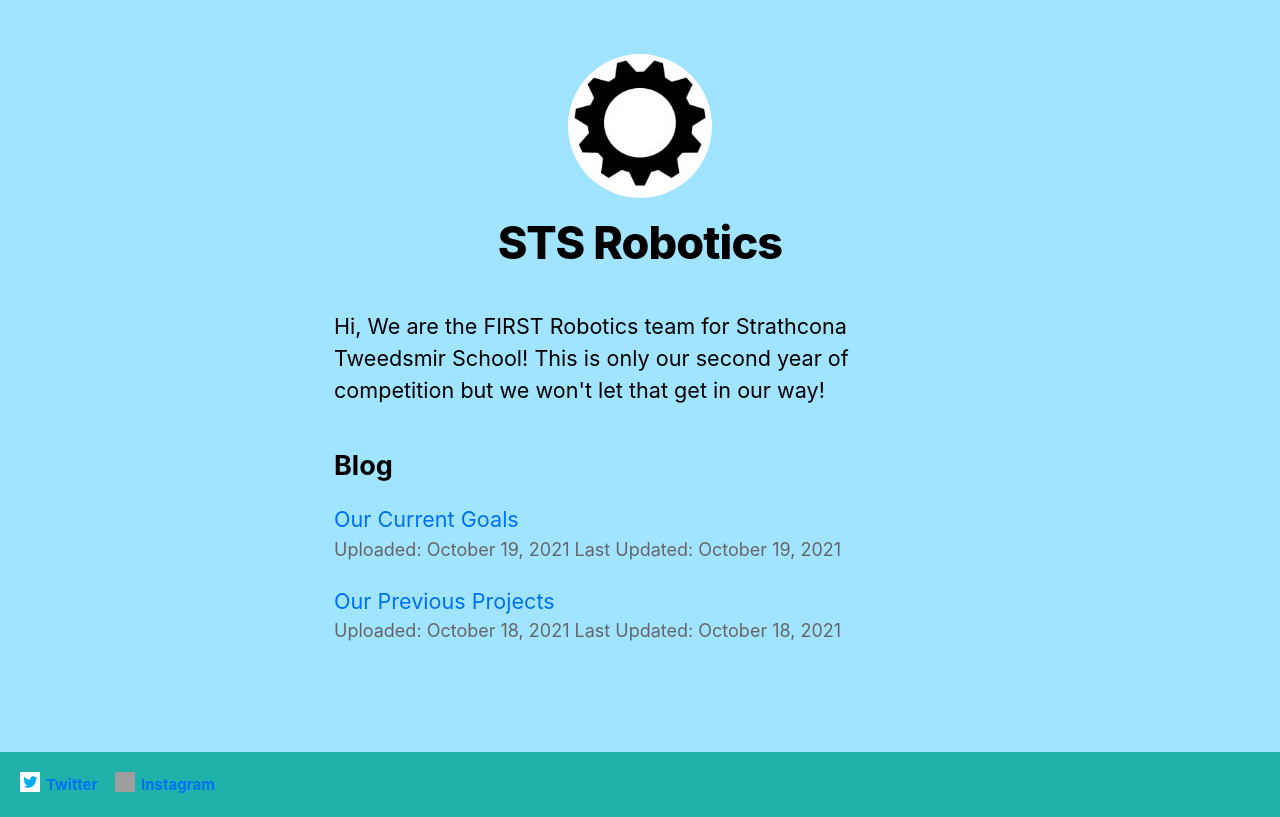
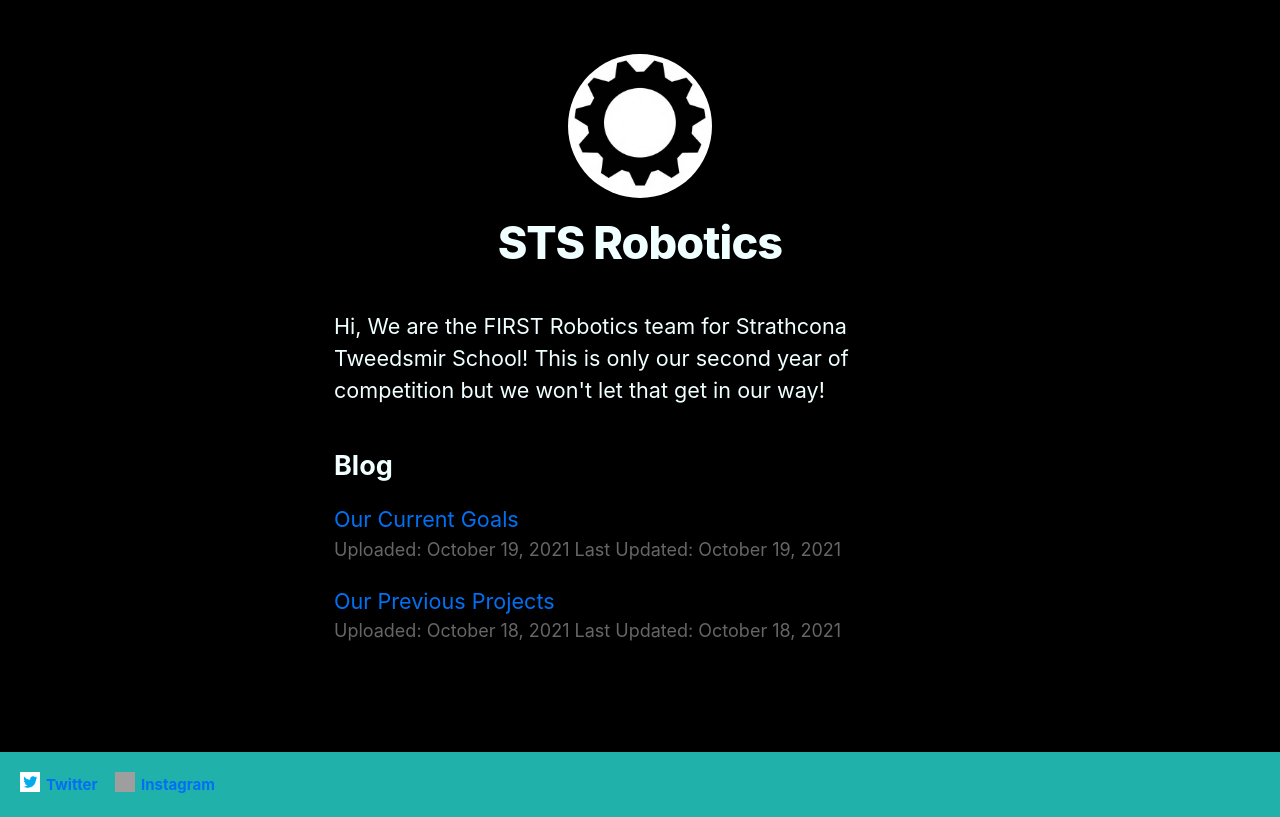
Before and after one commit to Moop3334/nextjs-blog, a Next.js app: page / in a window 1280 px wide. Built offline with nearby package versions, Linux system fonts and the light colour scheme; grey boxes are pictures that could not be loaded.

Commit message:
Changed Background Color

```diff
--- a/styles/global.css
+++ b/styles/global.css
@@ -6,7 +6,8 @@ body {
     Cantarell, Fira Sans, Droid Sans, Helvetica Neue, sans-serif;
   line-height: 1.6;
   font-size: 18px;
-  background-color: #a1e4ff;
+  background-color: black;
+  color: azure;
 }
 
 * {
```
